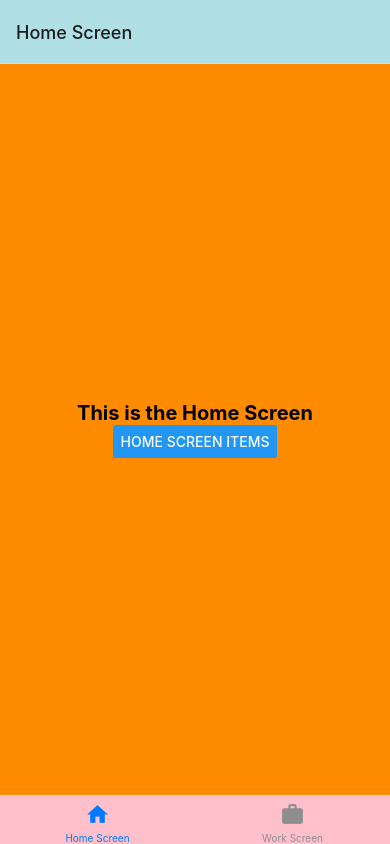
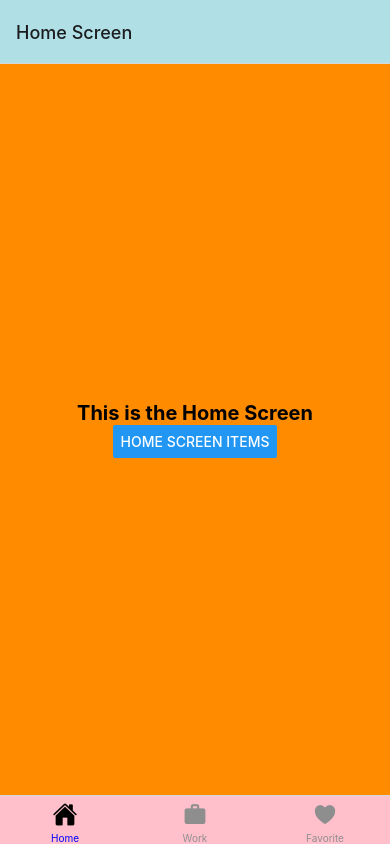
Before and after one commit to niteshsaxena03/temp, a React Native app: screen / in a window 390 px wide. Built offline with nearby package versions, Linux system fonts and the light colour scheme.

Commit message:
creating a new screen for storing all favorites

```diff
--- a/App.js
+++ b/App.js
@@ -1,6 +1,7 @@
-import React from "react";
+import * as React from "react";
 import { StyleSheet } from "react-native";
-import { MaterialIcons } from "@expo/vector-icons";
+import {SymbolView} from 'expo-symbols';
+import { MaterialCommunityIcons,Ionicons } from "@expo/vector-icons";
 import HomeScreen from "./screens/HomeScreen";
 import WorkScreen from "./screens/WorkScreen";
 import { NavigationContainer } from "@react-navigation/native";
@@ -8,6 +9,7 @@ import { createBottomTabNavigator } from "@react-navigation/bottom-tabs";
 import { createNativeStackNavigator } from "@react-navigation/native-stack";
 import HomeScreenItems from "./screens/HomeScreenItems";
 import WorkScreenItems from "./screens/WorkScreenItems";
+import FavouriteScreen from "./screens/FavouriteScreen";
 
 const Tab = createBottomTabNavigator();
 const Stack = createNativeStackNavigator();
@@ -16,7 +18,7 @@ const HomeStack = () => {
   return (
     <Stack.Navigator>
       <Stack.Screen
-        name="Home "
+        name="Home"
         component={HomeScreen}
         options={{
           headerShown: false,
@@ -52,7 +54,9 @@ export default function App() {
   return (
     <NavigationContainer>
       <Tab.Navigator
+        initialRouteName="Home"
         screenOptions={{
+          tabBarActiveTintColor: "blue",
           tabBarStyle: { backgroundColor: "#FFC0CB" },
         }}
       >
@@ -60,8 +64,9 @@ export default function App() {
           name="Home Screen"
           component={HomeStack}
           options={{
+            tabBarLabel: "Home",
             tabBarIcon: ({ color, size }) => (
-              <MaterialIcons name="home" size={size} color={color} />
+              <Ionicons name="home" colors={color} size={size} />
             ),
             headerStyle: {
               backgroundColor: "#B0E0E6",
@@ -72,12 +77,27 @@ export default function App() {
           name="Work Screen"
           component={WorkStack}
           options={{
+            tabBarLabel: "Work",
             tabBarIcon: ({ color, size }) => (
-              <MaterialIcons name="work" size={size} color={color} />
+              <MaterialCommunityIcons
+                name="briefcase"
+                color={color}
+                size={size}
+              />
             ),
             headerStyle: {
               backgroundColor: "#FFD700",
             },
+          }}
+        />
+        <Tab.Screen
+          name="Favourites Screen"
+          component={FavouriteScreen}
+          options={{
+            tabBarLabel: "Favorite",
+            tabBarIcon: ({ color, size }) => (
+              <Ionicons name="heart" size={size} color={color} />
+            ),
           }}
         />
       </Tab.Navigator>
--- /dev/null
+++ b/screens/FavouriteScreen.js
@@ -0,0 +1,11 @@
+import { View, Text } from "react-native";
+
+function FavouriteScreen() {
+  return (
+    <View>
+      <Text>This is the favourite screen.</Text>
+    </View>
+  );
+}
+
+export default FavouriteScreen;
```
Also changed, not shown: package.json (+12 -8 lines), 1 other file (tests, documents, lock files or other folders).
